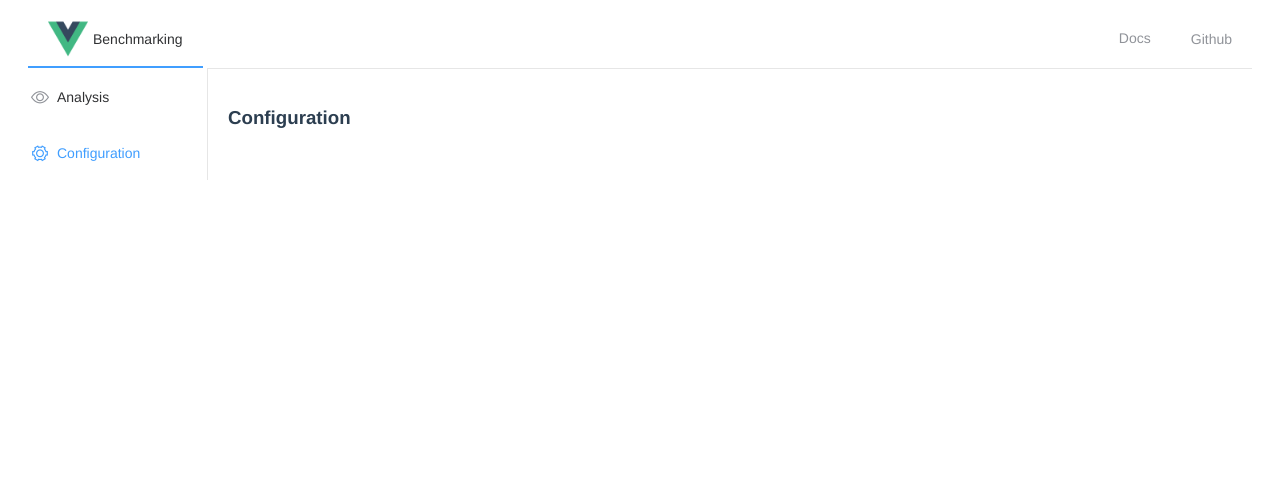
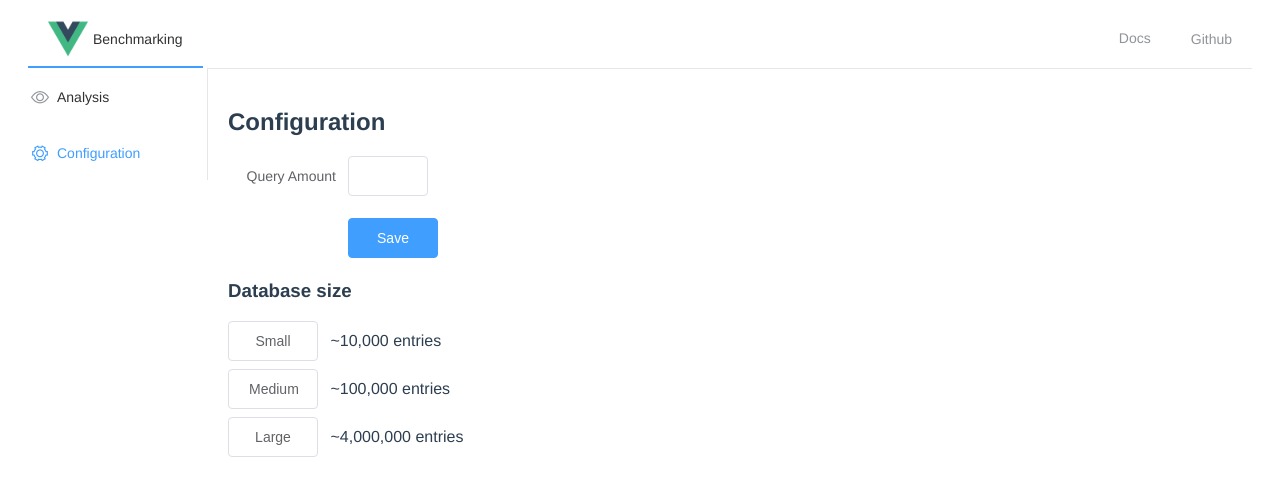
Before and after one commit to bnchou/graph-relational-benchmark, a Vue app: page /benchmark/settings in a window 1280 px wide. Shown: the top 496 px of the page. Built offline with nearby package versions, Linux system fonts and the light colour scheme.

Commit message:
Add config page w/o functionality

```diff
--- a/src/views/Benchmark/ConfigurationPage.vue
+++ b/src/views/Benchmark/ConfigurationPage.vue
@@ -1,16 +1,65 @@
 <template>
   <div>
-    <h1>Configuration</h1>
-  </div>
+    <h2>Configuration</h2>
+      <el-form ref="form" :model="form" label-width="120px">
+        <el-form-item label="Query Amount">
+          <el-input v-model="form.amount"></el-input>
+        </el-form-item>
+        <el-form-item>
+           <el-button
+              type="primary"
+              @click="onSubmit('form')"
+          >
+          Save
+          </el-button>
+        </el-form-item>
+    </el-form>
+
+        <h3> Database size </h3>
+        <div class="div-padding">
+          <el-button plain>Small</el-button>
+          <span> ~10,000 entries </span>
+        </div>
+        <div class="div-padding">
+          <el-button plain>Medium</el-button>
+          <span> ~100,000 entries </span>
+        </div>
+        <div>
+          <el-button plain>Large</el-button>
+          <span> ~4,000,000 entries </span>
+        </div>
+      </div>
 </template>
 
 <script>
 export default {
   data() {
-    return {};
+    return {
+      form: {
+        amount: ''
+      }
+    };
+  },
+  methods: {
+    onSubmit(formName) {
+      console.log(this.$refs[formName])
+    }
   }
 };
 </script>
 
 <style scoped>
+.el-input {
+  width: 80px;
+  margin-right: 4px;
+}
+
+.div-padding {
+  padding-bottom: 8px;
+}
+
+.el-button {
+  width: 90px;
+  margin-right: 8px;
+}
 </style>
```
